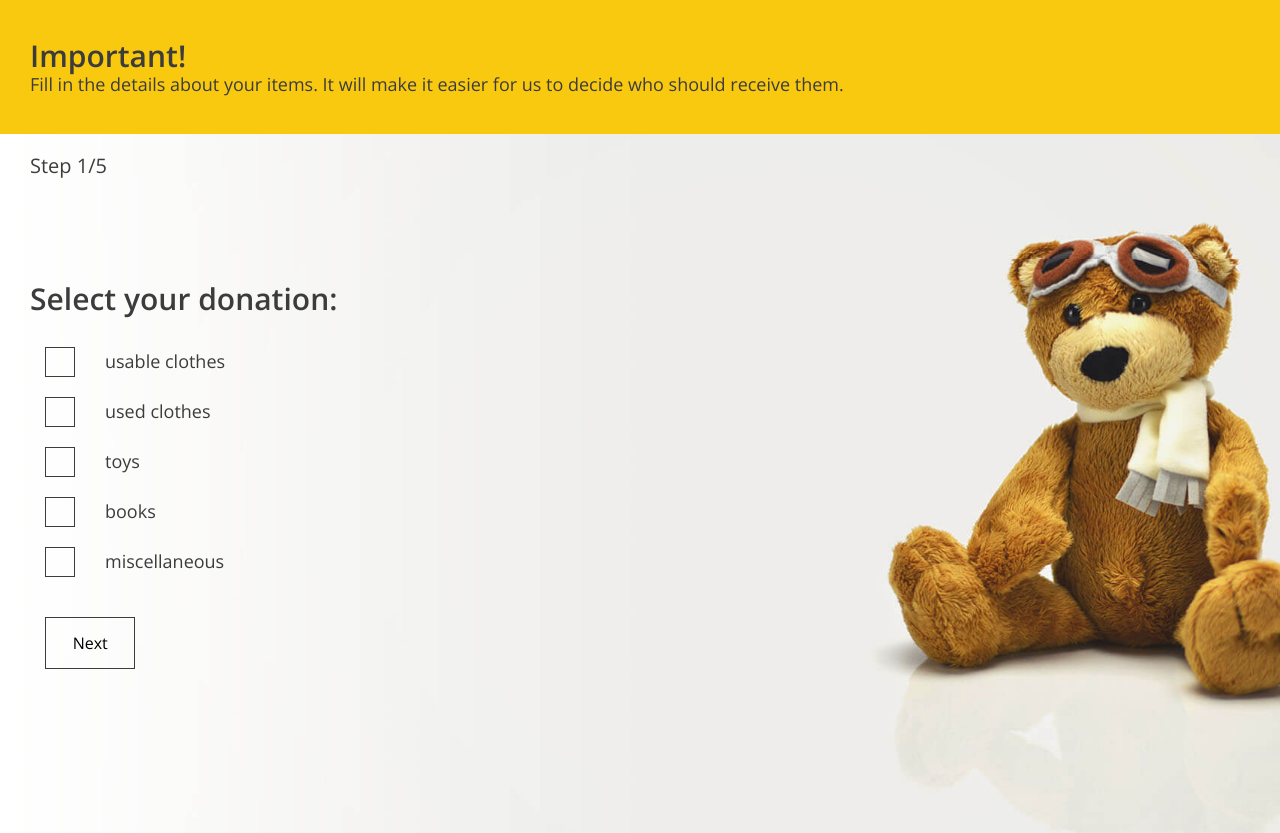
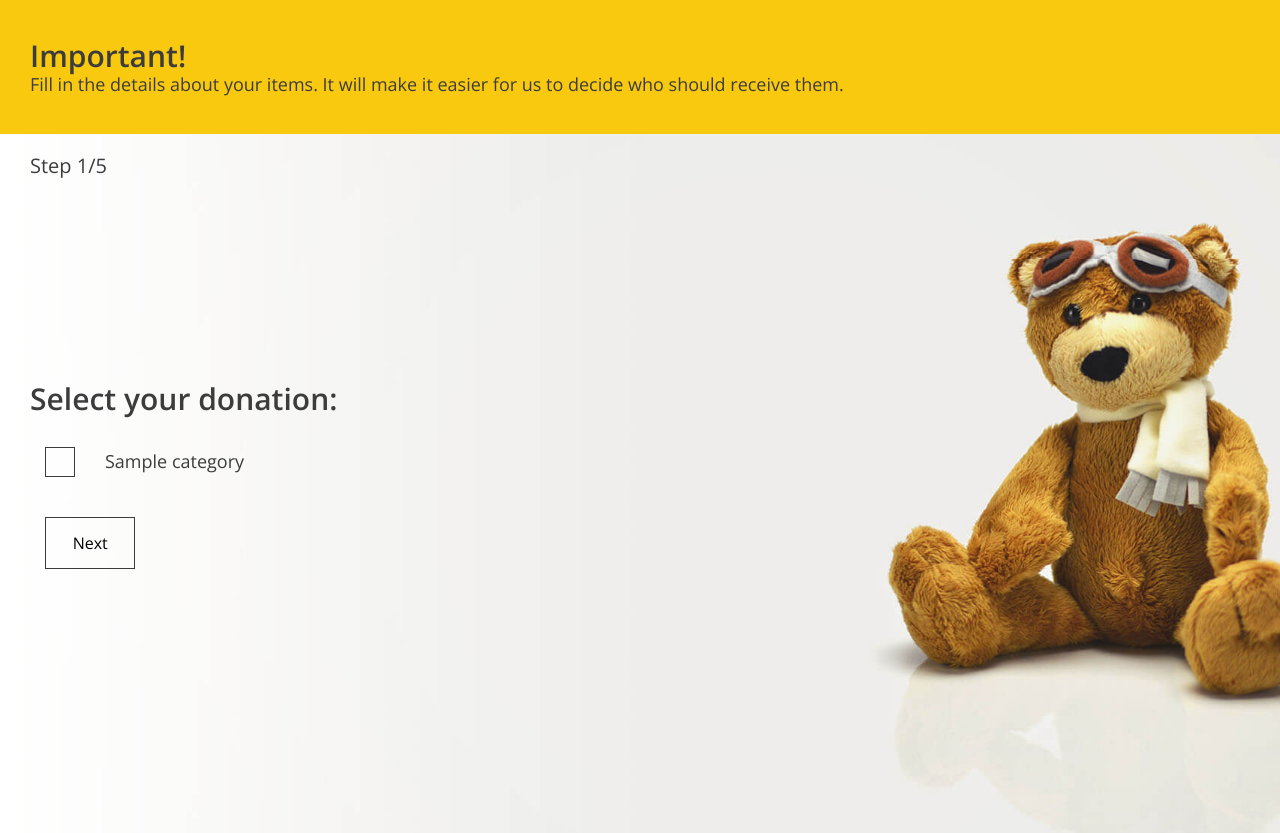
Before and after one commit to MichalDoman/AidShare, a Django app: template AidShare/main_app/templates/form.html in a window 1280 px wide. Shown: the part 801-1634 px from the top of the page. Run offline with Django 4.2, Linux system fonts and the light colour scheme; the template is opened without the code that fills it: most values are stand-ins (such as "Sample title", 1, 10 or a date in 2020).

Commit message:
Form steps 3/6

```diff
--- a/AidShare/main_app/templates/form.html
+++ b/AidShare/main_app/templates/form.html
@@ -30,7 +30,7 @@
         <li><a href="{% url 'home' %}#steps" class="btn btn--without-border">What is it about?</a></li>
         <li><a href="{% url 'home' %}#about-us" class="btn btn--without-border">About us</a></li>
         <li><a href="{% url 'home' %}#help" class="btn btn--without-border">Foundations and organizations</a></li>
-        <li><a href="{% url 'add_donation' %}" class="btn btn--without-border">Gift</a></li>
+        <li><a href="#" class="btn btn--without-border">Gift</a></li>
         <li><a href="{% url 'home' %}#contact" class="btn btn--without-border">Contact</a></li>
     </ul>
     </nav>
@@ -92,55 +92,15 @@
                 <div data-step="1" class="active">
                     <h3>Select your donation:</h3>
 
+                    {% for category in categories %}
                     <div class="form-group form-group--checkbox">
                         <label>
-                            <input
-                                    type="checkbox"
-                                    name="categories"
-                                    value="clothes-to-use"
-                            />
+                            <input type="checkbox" name="categories" value="{{ category.name }}"/>
                             <span class="checkbox"></span>
-                            <span class="description"
-                            >usable clothes</span
-                            >
+                            <span class="description">{{ category.name }}</span>
                         </label>
                     </div>
-
-                    <div class="form-group form-group--checkbox">
-                        <label>
-                            <input
-                                    type="checkbox"
-                                    name="categories"
-                                    value="clothes-useless"
-                            />
-                            <span class="checkbox"></span>
-                            <span class="description">used clothes</span>
-                        </label>
-                    </div>
-
-                    <div class="form-group form-group--checkbox">
-                        <label>
-                            <input type="checkbox" name="categories" value="toys"/>
-                            <span class="checkbox"></span>
-                            <span class="description">toys</span>
-                        </label>
-                    </div>
-
-                    <div class="form-group form-group--checkbox">
-                        <label>
-                            <input type="checkbox" name="categories" value="books"/>
-                            <span class="checkbox"></span>
-                            <span class="description">books</span>
-                        </label>
-                    </div>
-
-                    <div class="form-group form-group--checkbox">
-                        <label>
-                            <input type="checkbox" name="categories" value="other"/>
-                            <span class="checkbox"></span>
-                            <span class="description">miscellaneous</span>
-                        </label>
-                    </div>
+                    {% endfor %}
 
                     <div class="form-group form-group--buttons">
                         <button type="button" class="btn next-step">Next</button>
```
Also changed, not shown: AidShare/main_app/templates/main_app/donation_index.html (+5 -4 lines), AidShare/main_app/views.py (+23 -7 lines).
